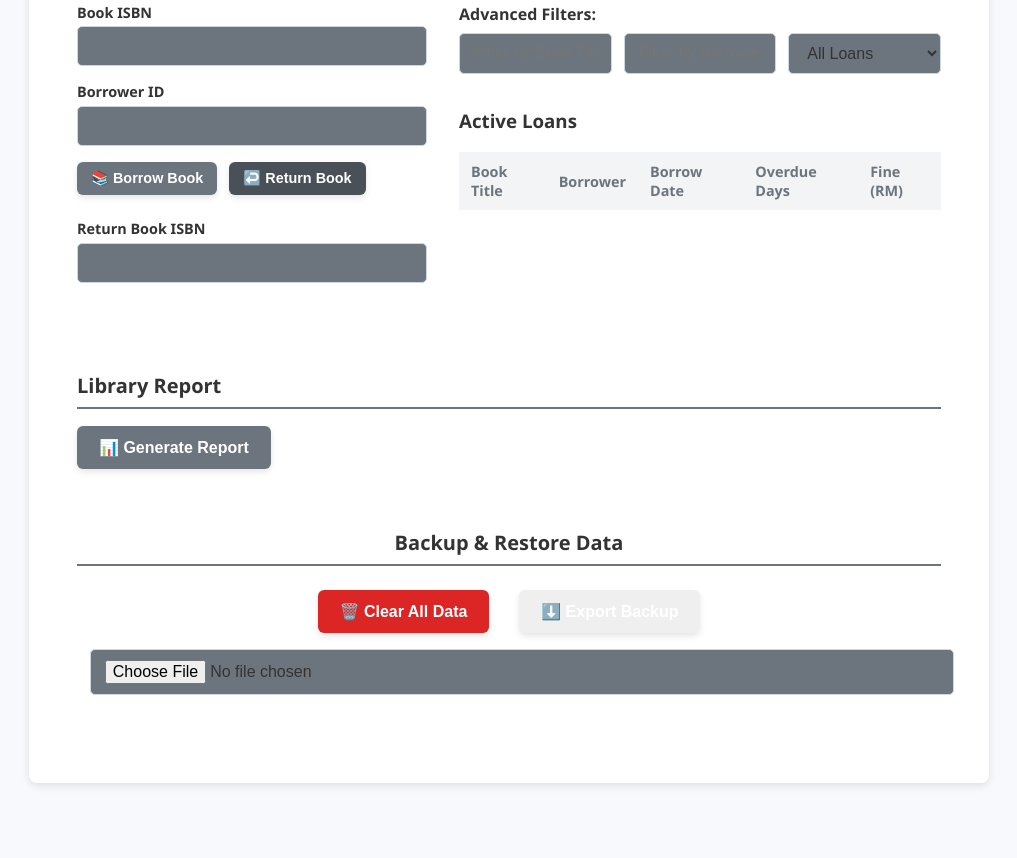
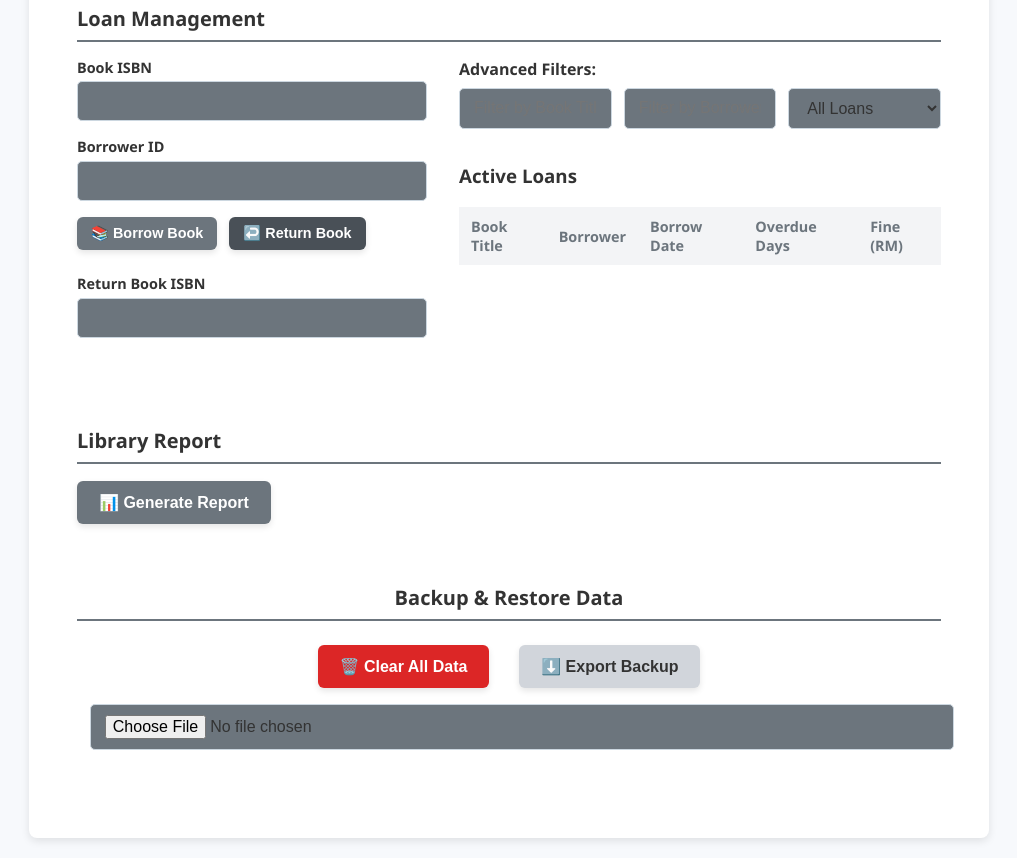
Before and after one commit to ch0ngs/Library-Management-System, a plain HTML site: page index.html in a window 1280 px wide. Shown: the part 1115-1973 px from the top of the page, without its empty margins (131-1148 px from the left). Before the commit the page ends 1918 px from the top, so only its background shows below. Drawn offline with Linux system fonts and the light colour scheme.

Commit message:
Update index.html

```diff
--- a/index.html
+++ b/index.html
@@ -47,6 +47,16 @@
     margin-bottom: 1.5rem;
     color: var(--text-color);
   }
+
+  button.export-backup {
+    background-color: #d1d5db;  /* Light Grey */
+    color: #333;  /* Dark text for contrast */
+}
+
+button.export-backup:hover {
+  background-color: #9ca3af;  /* Slightly darker grey on hover */
+}
+
   h2 {
     font-weight: 600;
     font-size: 1.25rem;
@@ -340,6 +350,7 @@
 </style>
 <link rel="manifest" href="manifest.json" />
 <link rel="icon" type="image/png" sizes="32x32" href="img-192.png" />
+<button class="export-backup">⬇️ Export Backup</button>
 </head>
 <body>
 
@@ -475,7 +486,7 @@
 <section class="section backup-section" aria-label="Backup and Restore Data">
   <h2>Backup & Restore Data</h2>
   <button class="danger" onclick="clearAllData()">🗑️ Clear All Data</button>
-    <button onclick="exportData()">⬇️ Export Backup</button>
+  <button class="export-backup" onclick="exportData()">⬇️ Export Backup</button>
   <input type="file" id="importFile" accept=".json" aria-label="Import backup file" onchange="importData(event)" />
 </section>
 </div>
```
Lines whose indentation alone changed are shown as unchanged.
